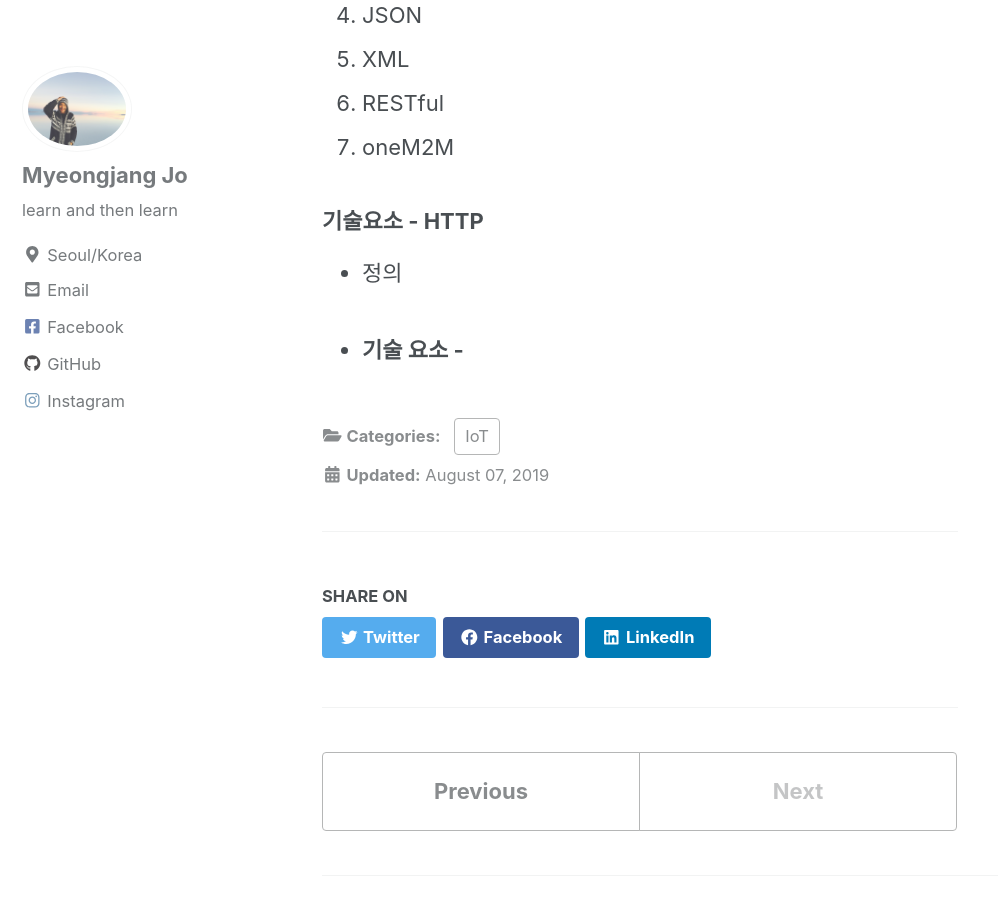
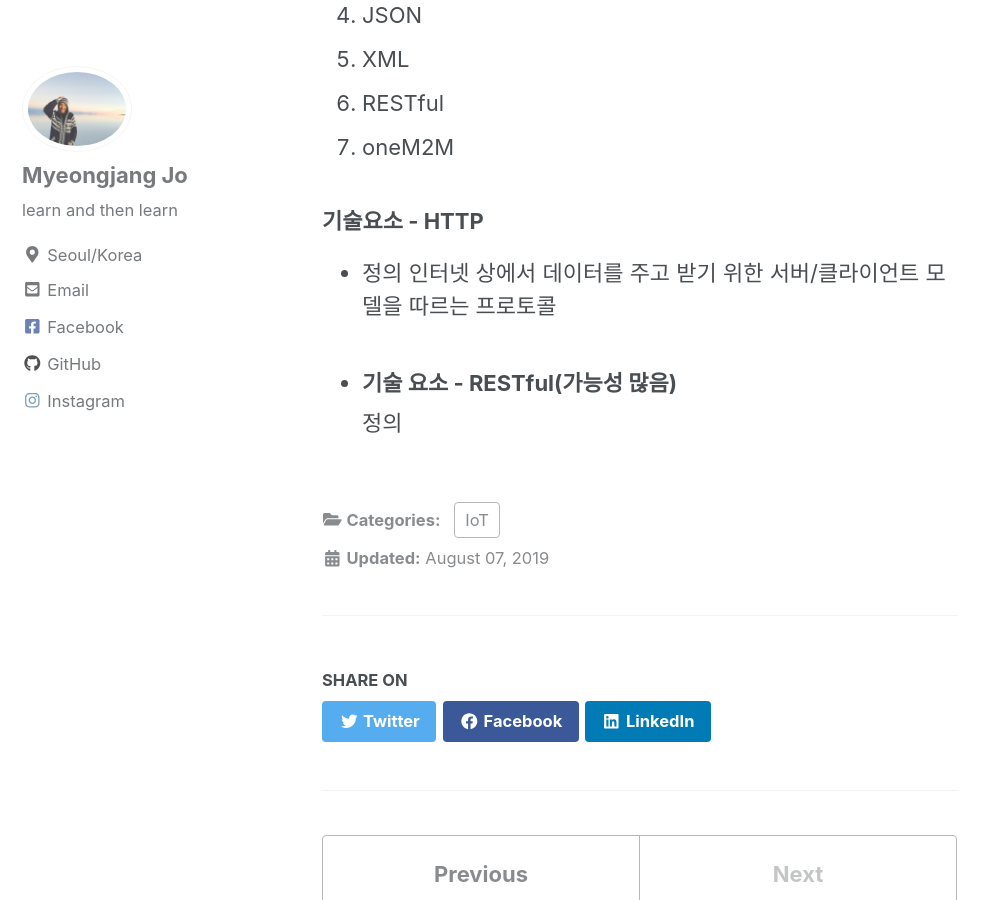
Before and after one commit to josephmjjo/josephmjjo.github.io, a Jekyll site: the page built from _posts/2019-08-07-IoT.md, in a window 1280 px wide and 900 px high, scrolled down 1893 px. Shown: the whole window, without its empty margins (0-998 px from the left). Built offline with Jekyll 4.4.1, drawn with Linux system fonts in a browser that asks for light colours; cached includes are drawn as plain includes; nearby versions of some CDN libraries; some of the changed text lies outside the part shown.

Commit message:
_posts/2019-08-07-IoT.md updated from https://stackedit.io/

```diff
--- a/_posts/2019-08-07-IoT.md
+++ b/_posts/2019-08-07-IoT.md
@@ -60,11 +60,14 @@ categories:
 ### 기술요소 - HTTP
 
  - 정의
+   인터넷 상에서 데이터를 주고 받기 위한 서버/클라이언트 모델을 따르는 프로토콜
+
  -
-### 기술 요소 -
+### 기술 요소 - RESTful(가능성 많음)
+	정의
 
 <!--stackedit_data:
-eyJoaXN0b3J5IjpbLTEwMTA5MzYxNjksMjA4MTMyNTkwMSwtMT
-Y5NDI0OTU3NSwtMTYwOTg4NjA2OCwtOTM4MTAxNTUyLC01NjAx
-MjU5NDksLTEyNjU0ODAzOTksNTMyODY3Mjg4XX0=
+eyJoaXN0b3J5IjpbLTg5OTgzNjcwNiwyMDgxMzI1OTAxLC0xNj
+k0MjQ5NTc1LC0xNjA5ODg2MDY4LC05MzgxMDE1NTIsLTU2MDEy
+NTk0OSwtMTI2NTQ4MDM5OSw1MzI4NjcyODhdfQ==
 -->
```
